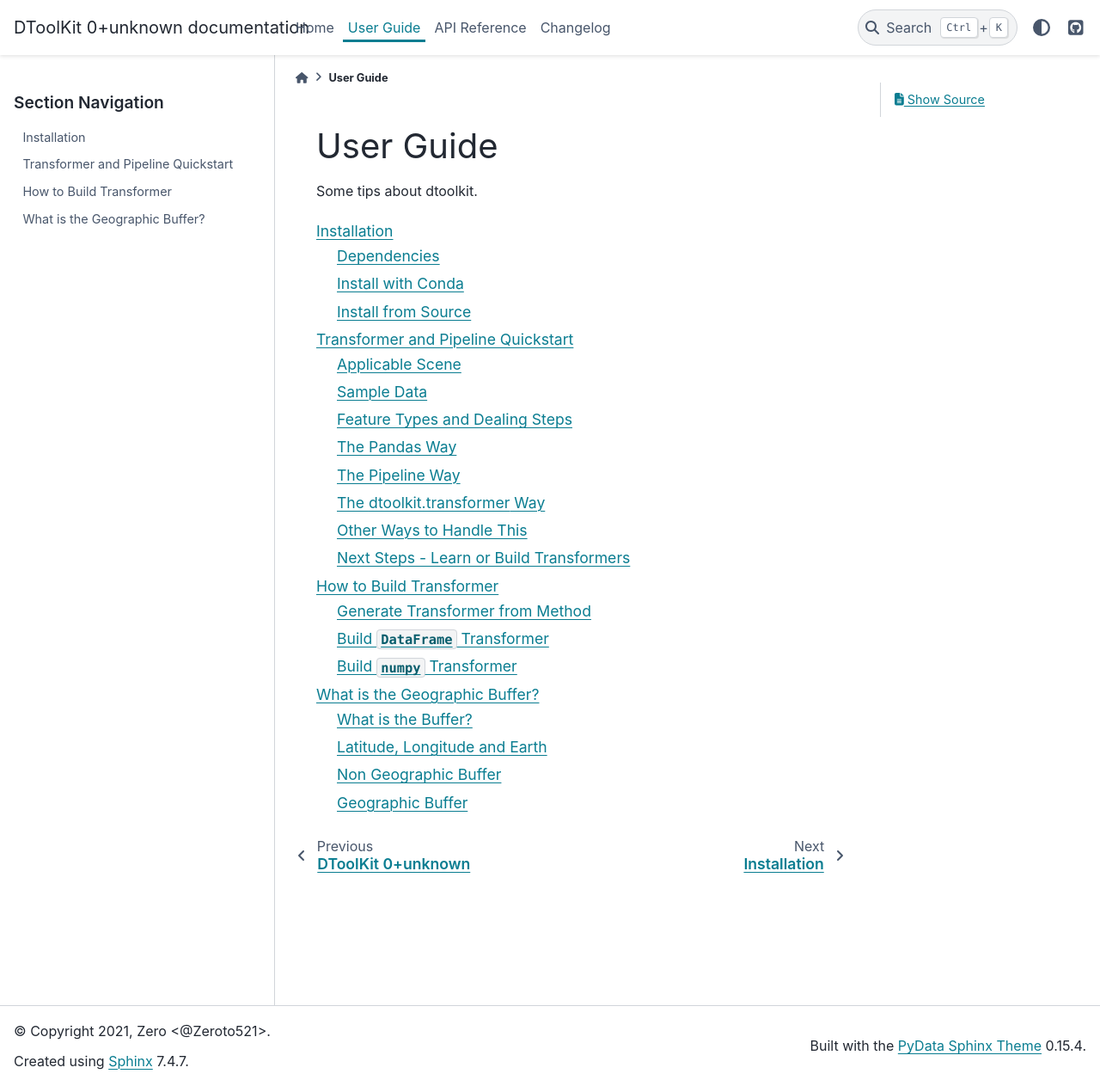
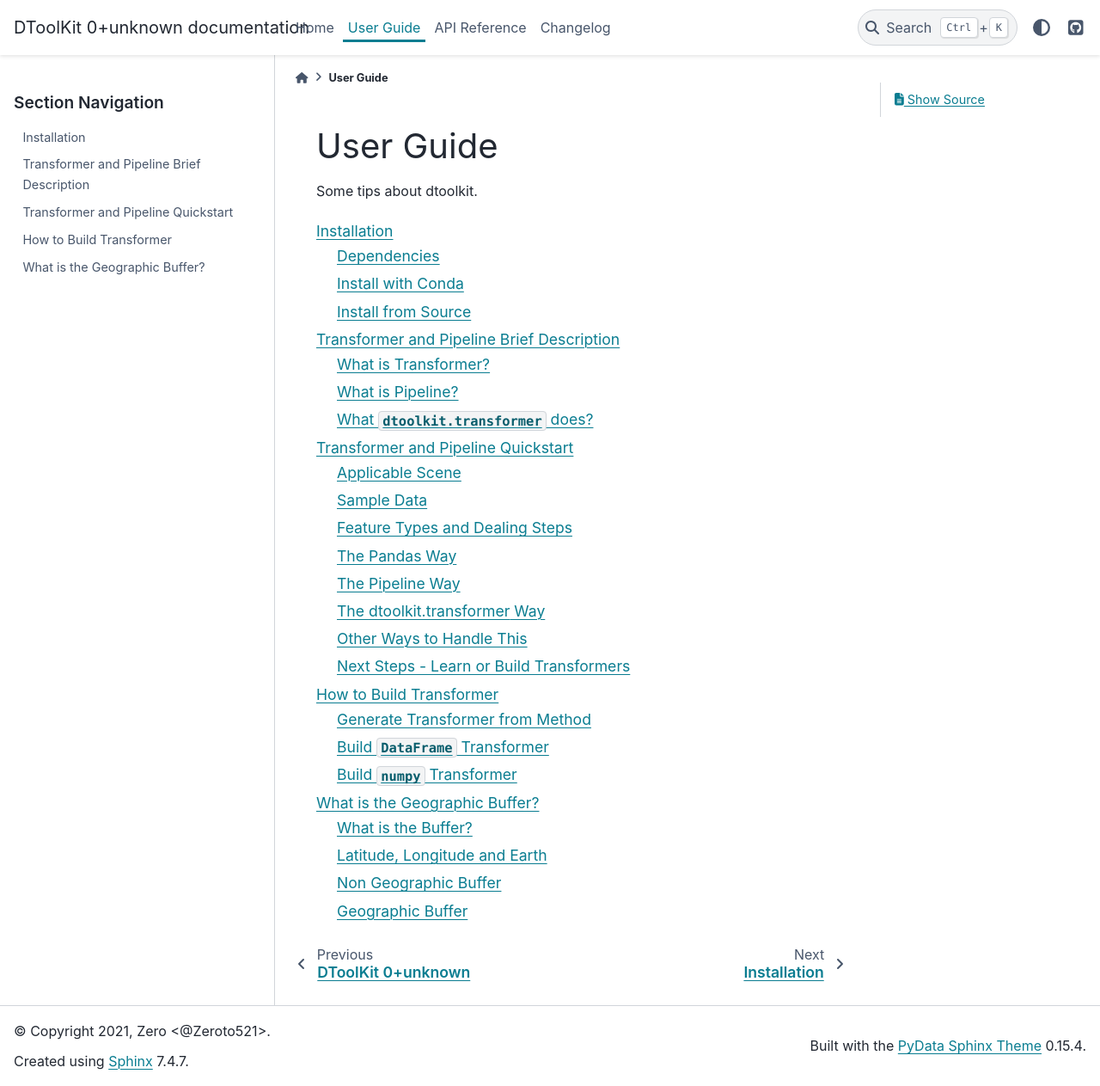
Before and after one commit to Zeroto521/my-data-toolkit, a Sphinx documentation site: the page built from doc/source/guide.rst, in a window 1280 px wide and 1263 px high. Shown: the whole window at 86% size. Built offline with Sphinx 7.4.7 and the PyData theme 0.15.4, drawn with Linux system fonts in a browser that asks for light colours; some of the changed lines change nothing that is shown.

Commit message:
DOC: add Transformer and Pipeline Brief Description

```diff
--- a/doc/source/guide.rst
+++ b/doc/source/guide.rst
@@ -8,6 +8,7 @@
     :maxdepth: 2
 
     Installation <guide/installation>
+    Transformer and Pipeline Brief Description <guide/transformer_description>
     Transformer and Pipeline Quickstart <guide/transformer_quickstart>
     How to Build Transformer <guide/build_transformer>
     What is the Geographic Buffer? <guide/geographic_buffer>
--- /dev/null
+++ b/doc/source/guide/transformer_description.md
@@ -0,0 +1,60 @@
+# Transformer and Pipeline Brief Description
+
+![Real world Pipeline](https://cdn.pixabay.com/photo/2015/03/19/17/50/winter-681175_960_720.jpg)
+
+> Image by [Robson Machado](https://pixabay.com/photos/winter-alaska-pipeline-oil-snow-681175/)
+
+## What is Transformer?
+
+The `Transformer` is a protocol that defines the input port and output port.
+
+It is just like a **pipe** in the real world.
+
+## What is Pipeline?
+
+The `Pipeline` combines each port of `Transformer` into a stream.
+
+You could control the **direction** of the stream to go forward or backward.
+And you could stop the stream where you want and check its **internal**.
+
+It is just like a real **pipeline** in the real world.
+
+![Pipeline](https://raw.githubusercontent.com/rasbt/python-machine-learning-book/master/code/ch06/images/06_01.png)
+
+> From [Python Machine Learning Book Chapter 6](https://nbviewer.org/github/rasbt/python-machine-learning-book/blob/master/code/ch06/ch06.ipynb)
+
+## What {class}`dtoolkit.transformer` does?
+
+{class}`dtoolkit.transformer` does two things:
+
+- Let {class}`~pandas.DataFrame` as the basic data structure of {class}`~dtoolkit.transformer.Transformer`.
+- Transform all methods / algorithms into {class}`~dtoolkit.transformer.Transformer`.
+
+### {class}`~pandas.DataFrame` in and {class}`~pandas.DataFrame` out
+
+{class}`sklearn.base.TransformerMixin` let `array-like` in `array-like` out.
+
+As if there has a pipline `[DropColumnTF, DropRowTF, Map, MapColumnTF]`.
+If we put a {class}`~pandas.DataFrame` into this pipeline and want to debug and check the preprocessing data. However, it is hard to trace the data changing. There is only left data itself, other information is missing.
+
+It is important to keep track of the data changing. So {class}`dtoolkit.transformer` would keep the {class}`~pandas.DataFrame` unchanged in stream, let {class}`~pandas.DataFrame` in and {class}`~pandas.DataFrame` out.
+
+![Transformer architecture](../_static/transformer-architecture.png)
+
+### Engineering of Data Preprocessing
+
+What would be going on if there are a lot of transformers?
+
+A surprise comes here.
+
+So {class}`dtoolkit.transformer` could handle what a mess codes of data preprocessing codes.
+
+It can face to the engineering of data preprocessing.
+
+![DToolKit for transformer](../_static/transform-method-to-transformer.png)
+
+### The Next Step
+
+{math}`Data Preprocessing Pipeline + Feature Engine Pipeline + ML Pipeline \to Auto ML (All\;in\;One)`
+
+A real big surprise comes here.
```
Also changed, not shown: doc/source/_static/transform-method-to-transformer.png (added), doc/source/_static/transformer-architecture.png (added).
